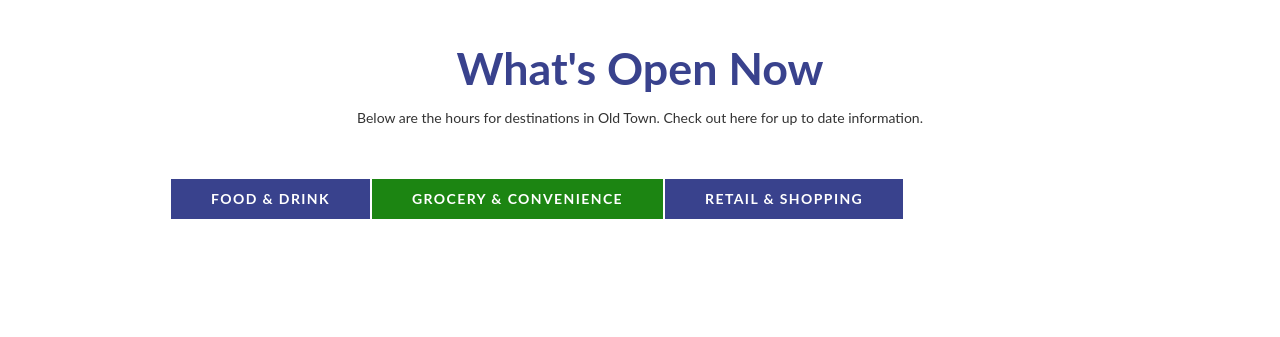
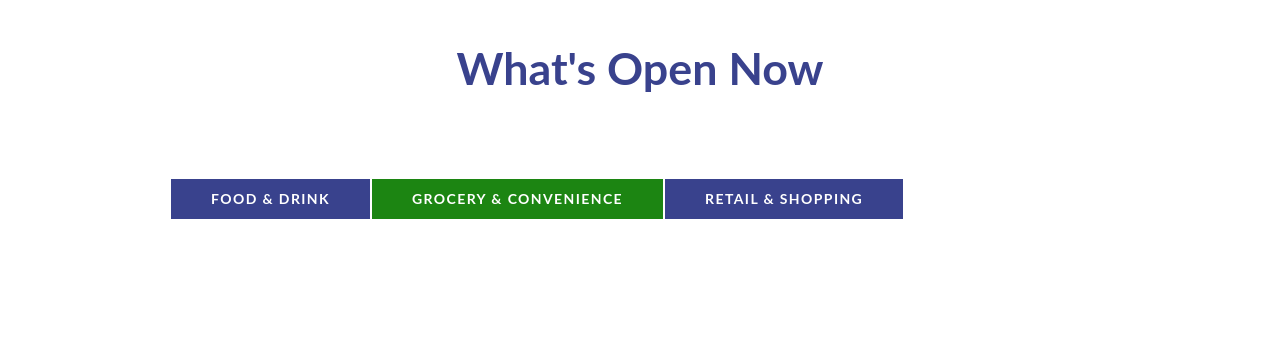
Before and after one commit to TravisBoatright/oldtown.shop, a plain HTML site: page index.html in a window 1280 px wide. Shown: the part 302-639 px from the top of the page. Drawn offline with nearby package versions, Linux system fonts and the light colour scheme; a script that the page names is missing.

Commit message:
deleted commented out html and added an \!important tag to the color on the paragraph class in oldtownshop css

```diff
--- a/css/oldtownshop.webflow.css
+++ b/css/oldtownshop.webflow.css
@@ -333,6 +333,7 @@
 
 .paragraph {
   font-family: Lato, sans-serif;
+  color: white!important;
   text-align: center;
 }
 
```
Also changed, not shown: index.html (+0 -37 lines).
